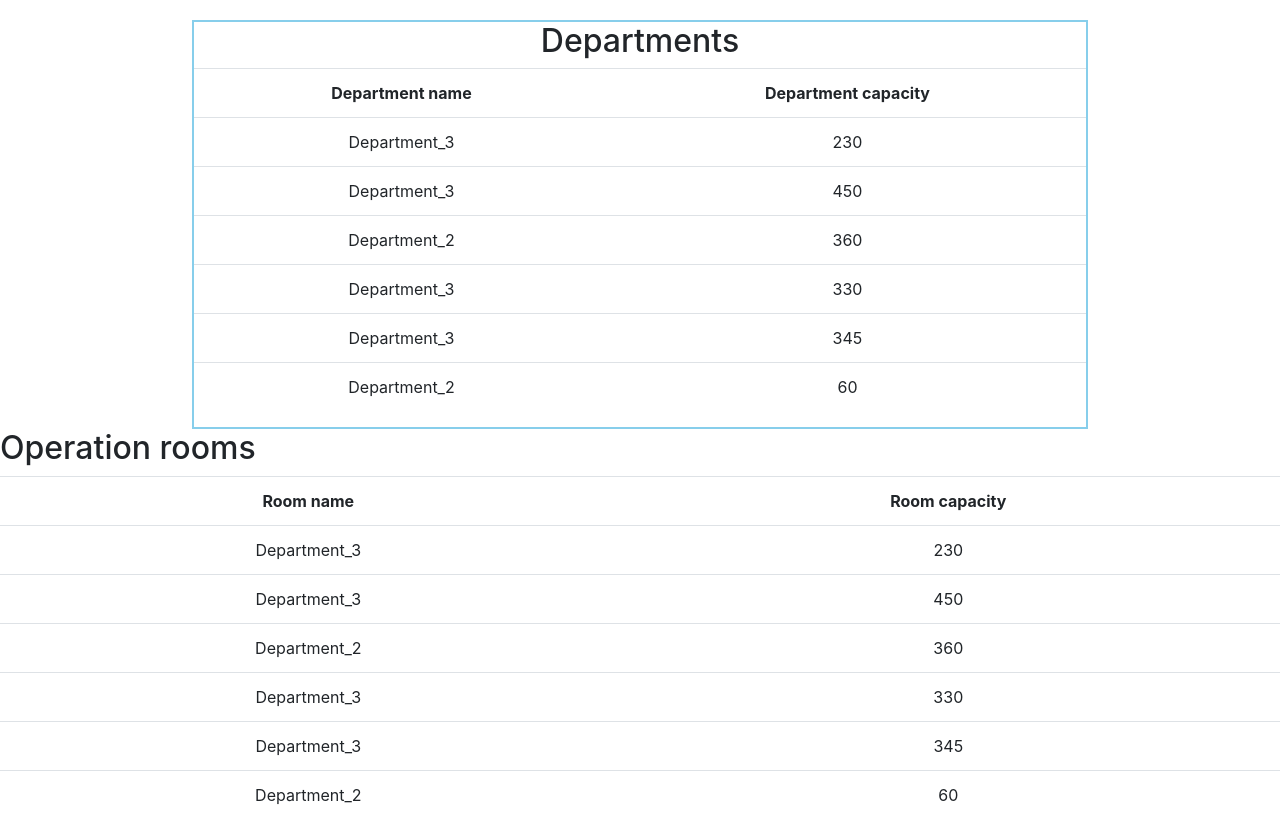
After one commit to KultiginX/op_room_opt, a Flask app: page /admin in a window 1280 px wide. The commit adds this page. Run offline with Flask 2, Linux system fonts and the light colour scheme; data comes from the database, SQL or seed files in the repository; some libraries are stand-ins or nearby versions.

Commit message:
Updating repo

```diff
--- a/WebApp/app.py
+++ b/WebApp/app.py
@@ -6,6 +6,7 @@ from urllib import request
 from flask import Flask, render_template, url_for, request, redirect
 from flask_sqlalchemy import SQLAlchemy
 from datetime import datetime
+from algorithm import solve_knapsack_problem
 import uuid
 
 
@@ -37,7 +38,7 @@ def index():
 
         ####
         new_user_entry = User_Entries(
-                        id=str(uuid.uuid4()),
+                        id=str(dep_name + '-' + str(uuid.uuid4())),
                         doctor='John Doe',
                         operation_date=op_date,
                         department_name=dep_name,
@@ -69,7 +70,16 @@ def delete(id):
     except:
         return 'There was a problem deleting that'
 
+@app.route('/admin', methods=['GET'])
+def show_tables():
+    entries = User_Entries.query.order_by(User_Entries.operation_date).all()
+    return render_template('tables.html', tasks=entries)
 
+@app.route('/result', methods=['GET'])
+def optimize():
+    entries = User_Entries.query.order_by(User_Entries.operation_date).all()
+    results = solve_knapsack_problem(entries)
+    return render_template('result.html', tasks=entries)
 
 if __name__ == '__main__':
     app.run(debug=True)
--- /dev/null
+++ b/WebApp/templates/tables.html
@@ -0,0 +1,55 @@
+<!DOCTYPE html>
+<html lang="en">
+<head>
+    <meta charset="UTF-8">
+    <meta http-equiv="X-UA-Compatible" content="IE=edge">
+    <meta name="viewport" content="width=device-width, initial-scale=1.0">
+    <link rel="stylesheet" href="{{ url_for('static', filename='css/styles.css') }}">
+    <title>Optimization Tool</title>
+    <link rel="stylesheet" href="https://maxcdn.bootstrapcdn.com/bootstrap/4.0.0/css/bootstrap.min.css" integrity="sha384-Gn5384xqQ1aoWXA+058RXPxPg6fy4IWvTNh0E263XmFcJlSAwiGgFAW/dAiS6JXm" crossorigin="anonymous">
+    <link rel="stylesheet" href="https://cdnjs.cloudflare.com/ajax/libs/bootstrap-datepicker/1.9.0/css/bootstrap-datepicker.min.css">
+    <link rel="stylesheet" href="https://cdnjs.cloudflare.com/ajax/libs/font-awesome/4.7.0/css/font-awesome.min.css">
+    <script src="https://ajax.googleapis.com/ajax/libs/jquery/3.4.1/jquery.min.js"></script>
+    <script src="https://cdn.jsdelivr.net/npm/bootstrap@4.5.3/dist/js/bootstrap.bundle.min.js"></script>
+    <script src="https://cdnjs.cloudflare.com/ajax/libs/bootstrap-datepicker/1.9.0/js/bootstrap-datepicker.min.js"></script>
+</head>
+<body>
+    <div class="Table_content">
+        <table class="table">
+            <thead><h2>Departments</h2></thead>
+            <tbody class="table_body">
+                <tr>
+                    <th>Department name</th>
+                    <th>Department capacity</th>
+                </tr>
+                {% for task in tasks: %}
+                    <tr>
+
+                        <td>{{task.department_name}}</td>
+                        <td>{{task.department_capacity}}</td>
+                    </tr>
+                {% endfor %}
+            </tbody>
+        </table>
+    </div>
+
+    <div class="Table_content_2">
+        <table class="table">
+            <thead><h2>Operation rooms</h2></thead>
+            <tbody class="table_body">
+                <tr>
+                    <th>Room name</th>
+                    <th>Room capacity</th>
+                </tr>
+                {% for task in tasks: %}
+                    <tr>
+
+                        <td>{{task.department_name}}</td>
+                        <td>{{task.department_capacity}}</td>
+                    </tr>
+                {% endfor %}
+            </tbody>
+        </table>
+    </div>
+</body>
+</html>
```
Also changed, not shown: WebApp/algorithm.py (added, +7 -0 lines), WebApp/templates/index.html (+4 -7 lines), WebApp/templates/result.html (added, +44 -0 lines), 2 other files.
